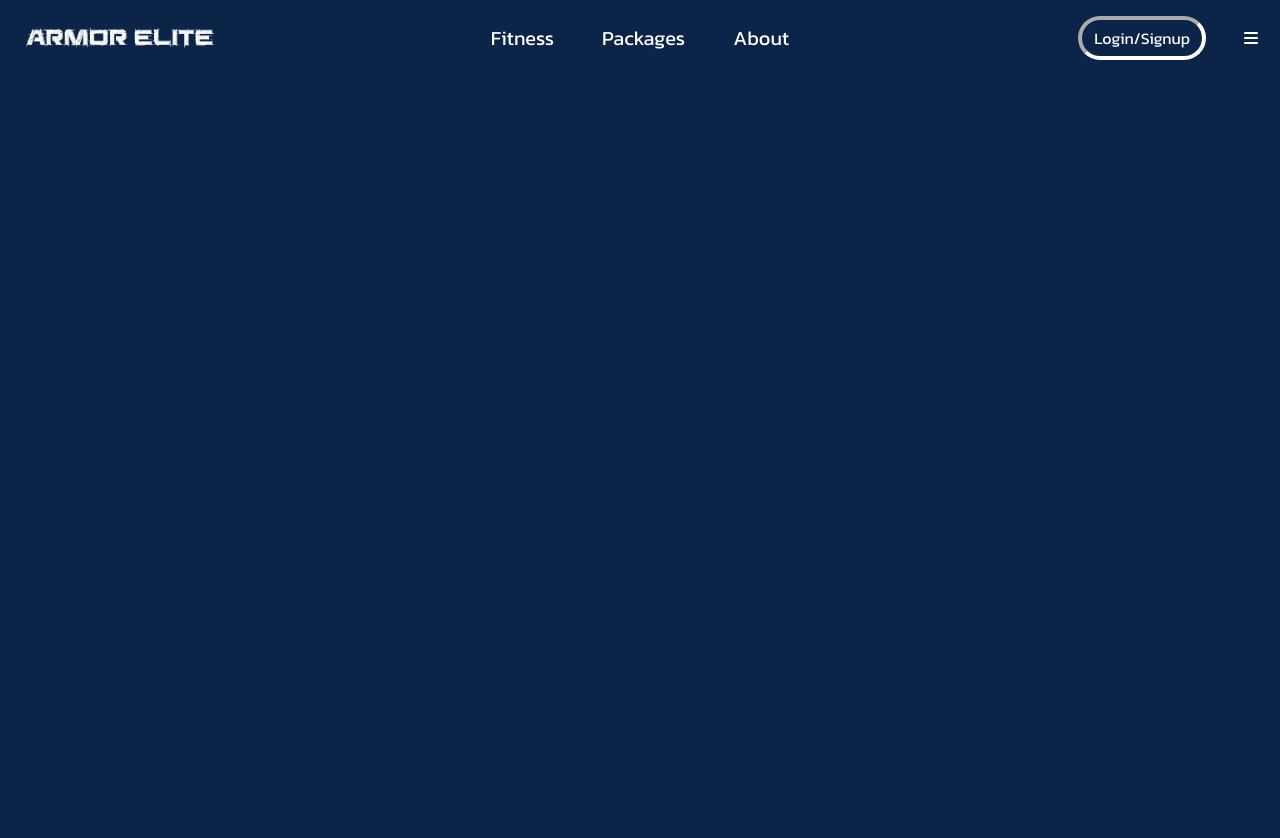
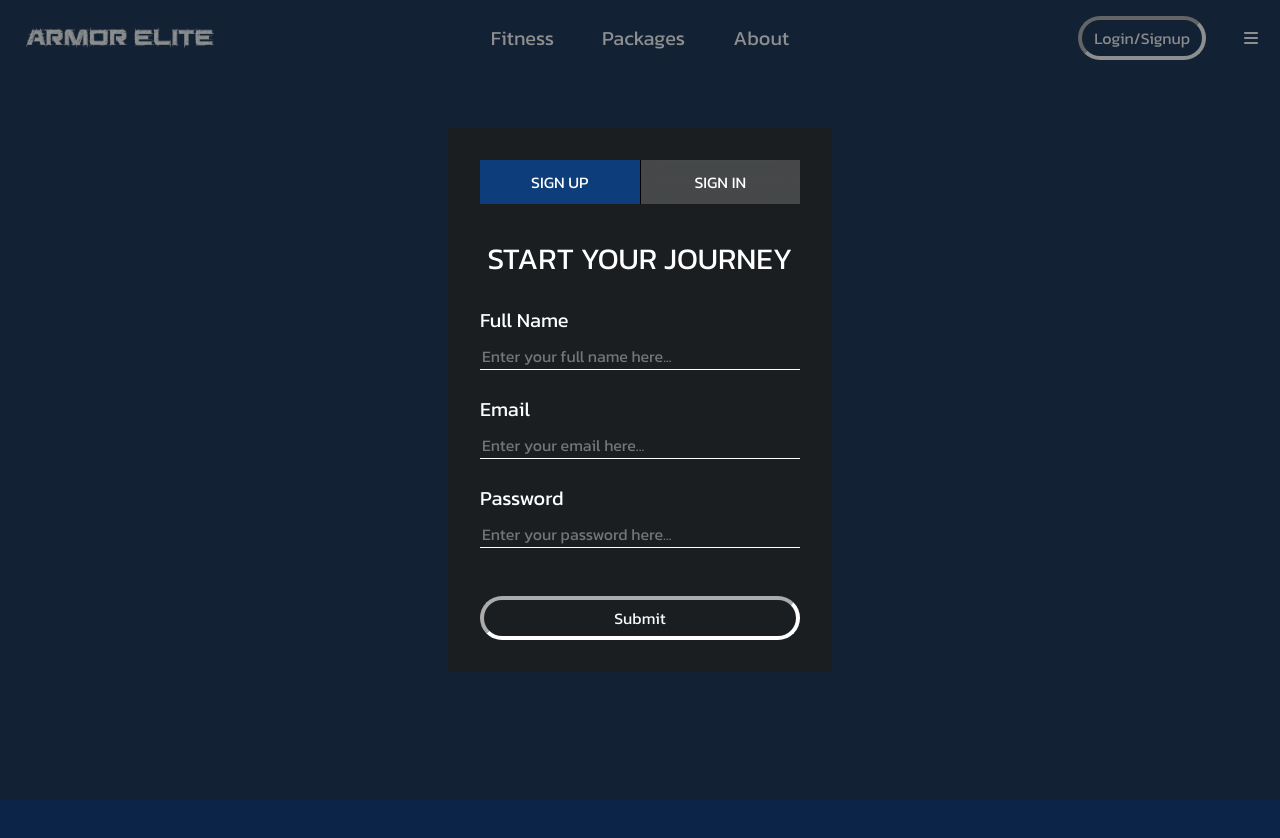
Before and after one commit to HemantDutta/ArmorElite-Gym-App, a React (Create React App) app in the folder client/: page / in a window 1280 px wide. Shown: the top 838 px of the page. Built offline with nearby package versions, Linux system fonts and the light colour scheme.

Commit message:
Create Join Now Animation

```diff
--- a/client/public/assets/css/ArmorEliteStyles.css
+++ b/client/public/assets/css/ArmorEliteStyles.css
@@ -312,3 +312,108 @@ nav .navbar-bigMenu-container .bigMenu-innerContainer .bigMenu-optionList-contai
 }
 
 /*==========Navbar End==========*/
+
+/*==========Join Now==========*/
+
+.joinNow-overlay {
+    position: fixed;
+    height: 100vh;
+    width: 100vw;
+    z-index: 999;
+    background-color: #1a1e21;
+    opacity: 0.5;
+}
+
+.joinNow-container {
+    position: fixed;
+    top: 50%;
+    left: 50%;
+    transform: translate(-50%, -50%);
+    width: 30vw;
+    z-index: 1000;
+    overflow-y: hidden;
+    transition: all 0.4s ease;
+}
+.joinNow-container .joinNow-tabGroup-container{
+    width: 100%;
+    display: flex;
+    position: relative;
+    padding: 2rem;
+    background-color: #1a1e21;
+    transition: all 0.4s ease;
+    z-index: 105;
+}
+
+
+.joinNow-container .joinNow-tabGroup-container > * {
+    flex: 1;
+}
+
+.joinNow-container .joinNow-tabGroup-container button {
+    padding: 10px 24px;
+    background: rgba(115, 115, 115, 0.5);
+    -webkit-backdrop-filter: blur(10px);
+    backdrop-filter: blur(10px);
+    color: white;
+    text-transform: uppercase;
+    border: none;
+    transition: background-color 0.2s ease;
+}
+
+.joinNow-container .joinNow-tabGroup-container button.button-active {
+    background-color: #0d3d7a;
+}
+
+.joinNow-container .joinNow-tabGroup-container button.button-active:hover, .joinNow-container .joinNow-tabGroup-container button:hover{
+    background-color: #093164;
+}
+
+.joinNow-container .joinNow-tabGroup-container button:nth-child(1)
+{
+    border-right: 1px solid black;
+}
+
+.joinNow-container .joinNow-signUp-container, .joinNow-container .joinNow-signIn-container{
+    width: 100%;
+    background-color: #1a1e21;
+    position: relative;
+    z-index: 100;
+    padding: 0rem 2rem 2rem 2rem;
+    transition: all 0.4s ease;
+    transform: translateY(-120%);
+    opacity: 0;
+}
+
+.joinNow-container .joinNow-signUp-container.joinNowActive, .joinNow-container .joinNow-signIn-container.joinNowActive{
+    transform: translateY(0);
+    opacity: 1;
+}
+
+.joinNow-container .joinNow-signUp-container .signUp-header, .joinNow-container .joinNow-signIn-container .signIn-header {
+    text-align: center;
+}
+
+.joinNow-container .joinNow-signUp-container .signUp-header span, .joinNow-container .joinNow-signIn-container .signIn-header span {
+    color: white;
+    text-transform: uppercase;
+    font-size: 30px;
+}
+
+.joinNow-container .joinNow-signUp-container .signUp-form-container .signUp-inputGroup label, .joinNow-container .joinNow-signIn-container .signIn-form-container .signIn-inputGroup label{
+    font-size: 20px;
+    color: white;
+}
+
+.joinNow-container .joinNow-signUp-container .signUp-form-container .signUp-inputGroup input, .joinNow-container .joinNow-signIn-container .signIn-form-container .signIn-inputGroup input {
+    background-color: transparent;
+    color: #006fff;
+    border: none;
+    border-bottom: 1px inset white;
+    outline: none;
+}
+
+.joinNow-container .joinNow-signUp-container .signUp-form-container .signUp-inputGroup button, .joinNow-container .joinNow-signIn-container .signIn-form-container .signIn-inputGroup button{
+    border-radius: 50px;
+    border: 4px inset white;
+}
+/*==========Join Now End==========*/
--- a/client/src/components/Navbar.js
+++ b/client/src/components/Navbar.js
@@ -1,5 +1,6 @@
 import {Link} from "react-router-dom";
 import {useNavigate} from "react-router-dom"
+
 
 export const Navbar = () => {
 
@@ -9,18 +10,20 @@ export const Navbar = () => {
     //open Fitness Menu
     function openFitnessMenu() {
         let fitnessMenu = document.getElementById("fitnessMenu");
-
+        let body = document.getElementsByTagName("body")[0];
         if (!fitnessMenu.classList.contains("fitnessMenu-open")) {
             fitnessMenu.classList.add("fitnessMenu-open");
+            body.style.overflowY = "hidden";
         }
     }
 
     //Mouse Leave Fitness Menu Close
     function closeFitnessMenu() {
         let fitnessMenu = document.getElementById("fitnessMenu");
-
+        let body = document.getElementsByTagName("body")[0];
         if (fitnessMenu.classList.contains("fitnessMenu-open")) {
             fitnessMenu.classList.remove("fitnessMenu-open");
+            body.style.overflowY = "auto";
         }
     }
 
@@ -35,25 +38,21 @@ export const Navbar = () => {
     }
 
     //Open Big Menu
-    function openBigMenu()
-    {
+    function openBigMenu() {
         let bigMenu = document.getElementById("bigMenu");
         let body = document.getElementsByTagName("body")[0];
-        if(bigMenu.classList.contains("bigMenu-open"))
-        {
+        if (bigMenu.classList.contains("bigMenu-open")) {
             bigMenu.classList.remove("bigMenu-open");
-            setTimeout(()=>{
+            setTimeout(() => {
                 bigMenu.classList.add("d-none");
                 body.style.overflowY = "auto";
-            },200)
-        }
-        else
-        {
+            }, 200)
+        } else {
             bigMenu.classList.remove("d-none");
-            setTimeout(()=>{
+            setTimeout(() => {
                 bigMenu.classList.add("bigMenu-open");
                 body.style.overflowY = "hidden";
-            },10)
+            }, 10)
         }
     }
 
@@ -73,7 +72,7 @@ export const Navbar = () => {
                     </div>
                     <div className="navbar-profileMenu-container">
                         <div className="navbar-login_signup-button">
-                            <button className="btn btn-outline-light">Login/Signup</button>
+                                <button className="btn btn-outline-light">Login/Signup</button>
                         </div>
                         <div className="navbar-toggler-button">
                             <button onClick={openBigMenu}><i className="fa-solid fa-bars"/></button>
@@ -110,7 +109,7 @@ export const Navbar = () => {
                                 <li><i className="fa-solid fa-circle"/><Link to={"/packages"}>Packages</Link></li>
                                 <li><i className="fa-solid fa-circle"/><Link to={"/exercises"}>Exercises</Link></li>
                                 <li><i className="fa-solid fa-circle"/><Link to={"/workouts"}>Workouts</Link></li>
-                                <li><i className="fa-solid fa-circle"/><Link to={"/"}>Join Now</Link></li>
+                                <li><i className="fa-solid fa-circle"/><Link to={""}>Join Now</Link></li>
                                 <li><i className="fa-solid fa-circle"/><Link to={"/about"}>About</Link></li>
                             </ul>
                         </div>
--- a/client/src/pages/PublicHome.js
+++ b/client/src/pages/PublicHome.js
@@ -1,12 +1,113 @@
 import {Navbar} from "../components/Navbar";
 
 export const PublicHome = () => {
+
+    //Join Now Functions
+    function openSignIn() {
+        let signIn = document.getElementById("signIn");
+        let signUp = document.getElementById("signUp");
+        let signInCont = document.getElementById("signInCont");
+        let signUpCont = document.getElementById("signUpCont");
+
+        if (!signIn.classList.contains("button-active")) {
+            signIn.classList.add("button-active");
+            signUp.classList.remove("button-active");
+            signUpCont.classList.remove("joinNowActive");
+            setTimeout(()=>{
+                signUpCont.classList.add("d-none");
+                signInCont.classList.remove("d-none");
+                setTimeout(()=>{
+                    signInCont.classList.add("joinNowActive");
+                },100)
+            },400)
+        }
+    }
+
+    function openSignUp() {
+        let signIn = document.getElementById("signIn");
+        let signUp = document.getElementById("signUp");
+        let signInCont = document.getElementById("signInCont");
+        let signUpCont = document.getElementById("signUpCont");
+
+        if (!signUp.classList.contains("button-active")) {
+            signUp.classList.add("button-active");
+            signIn.classList.remove("button-active");
+            signInCont.classList.remove("joinNowActive");
+            setTimeout(()=>{
+                signInCont.classList.add("d-none");
+                signUpCont.classList.remove("d-none");
+                setTimeout(()=>{
+                    signUpCont.classList.add("joinNowActive");
+                },100)
+            },400)
+        }
+    }
+
     return (
         <>
             <div className="home-container">
                 {/*  Header  */}
                 <Navbar/>
                 {/*  Header End  */}
+                <div className="joinNow-overlay"/>
+                <div className="joinNow-container">
+                    <div className="joinNow-tabGroup-container">
+                        <button className="button-active" id="signUp" onClick={openSignUp}>Sign Up</button>
+                        <button onClick={openSignIn} id="signIn">Sign In</button>
+                    </div>
+                    <div className="joinNow-signUp-container joinNowActive" id="signUpCont">
+                        <div className="signUp-header">
+                            <span>Start Your Journey</span>
+                        </div>
+                        <div className="signUp-form-container">
+                            <form>
+                                <div className="row">
+                                    <div className="signUp-inputGroup col-lg-12 d-flex flex-column mt-4">
+                                        <label htmlFor="name">Full Name</label>
+                                        <input id="name" name="name" className="mt-2" type="text" placeholder="Enter your full name here..."/>
+                                    </div>
+                                    <div className="signUp-inputGroup col-lg-12 d-flex flex-column mt-4">
+                                        <label htmlFor="email">Email</label>
+                                        <input id="email" name="email" className="mt-2" type="email" placeholder="Enter your email here..."/>
+                                    </div>
+                                    <div className="signUp-inputGroup col-lg-12 d-flex flex-column mt-4">
+                                        <label htmlFor="password">Password</label>
+                                        <input id="password" name="password" className="mt-2" type="password" placeholder="Enter your password here..."/>
+                                    </div>
+                                    <div className="signUp-inputGroup col-lg-12 d-flex flex-column mt-5">
+                                        <button className="btn btn-outline-light">Submit</button>
+                                    </div>
+                                </div>
+                            </form>
+                        </div>
+                    </div>
+                    <div className="joinNow-signIn-container d-none" id="signInCont">
+                        <div className="signIn-header">
+                            <span>Welcome Back!</span>
+                        </div>
+                        <div className="signIn-form-container">
+                            <form>
+                                <div className="row">
+                                    <div className="signIn-inputGroup col-lg-12 d-flex flex-column mt-4">
+                                        <label htmlFor="name">Full Name</label>
+                                        <input id="name" name="name" className="mt-2" type="text" placeholder="Enter your full name here..."/>
+                                    </div>
+                                    <div className="signIn-inputGroup col-lg-12 d-flex flex-column mt-4">
+                                        <label htmlFor="email">Email</label>
+                                        <input id="email" name="email" className="mt-2" type="email" placeholder="Enter your email here..."/>
+                                    </div>
+                                    <div className="signIn-inputGroup col-lg-12 d-flex flex-column mt-4">
+                                        <label htmlFor="password">Password</label>
+                                        <input id="password" name="password" className="mt-2" type="password" placeholder="Enter your password here..."/>
+                                    </div>
+                                    <div className="signIn-inputGroup col-lg-12 d-flex flex-column mt-5">
+                                        <button className="btn btn-outline-light">Submit</button>
+                                    </div>
+                                </div>
+                            </form>
+                        </div>
+                    </div>
+                </div>
             </div>
         </>
     )
```
